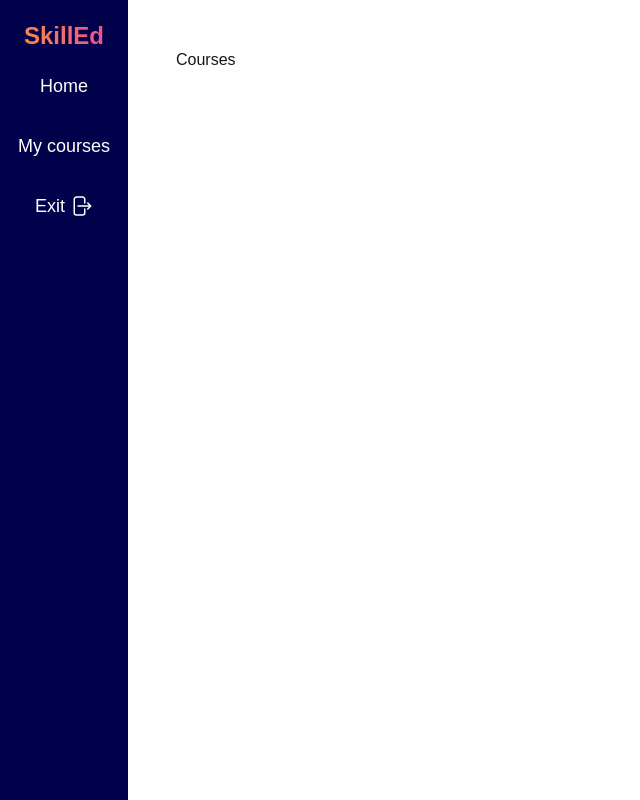
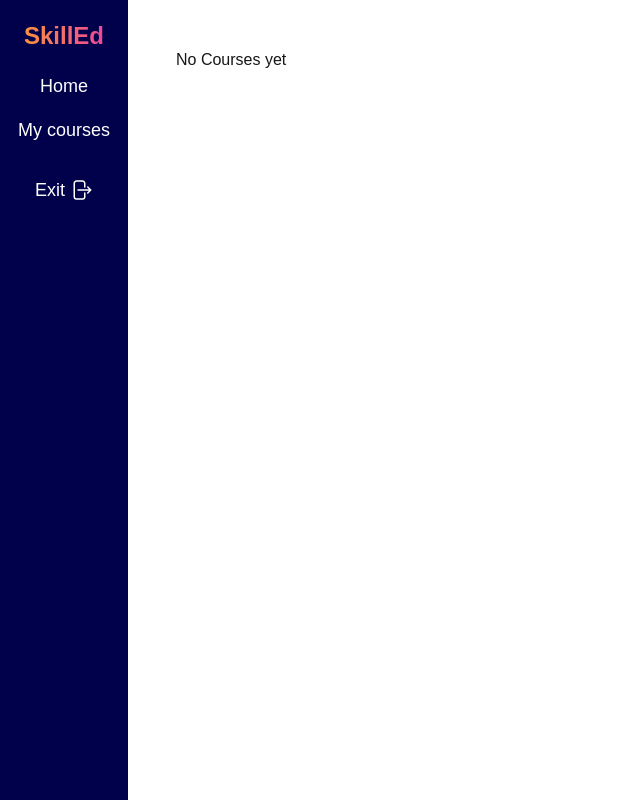
Before and after one commit to mdkcode/learning-platform, a Next.js app: page /dashboard/courses in a window 1280 px wide. Shown: the whole page, without its empty margins (0-640 px from the left). Built offline with nearby package versions, Linux system fonts and the light colour scheme.

Commit message:
fix(): routes string fixes

```diff
--- a/app/dashboard/(overview)/VideoList.tsx
+++ b/app/dashboard/(overview)/VideoList.tsx
@@ -26,7 +26,7 @@ export function VideoList() {
   }, []);
 
   return (
-    <div className="flex gap-4">
+    <div className="flex gap-5">
       {videos.map((video) => (
         <CourseCard key={video.id} {...video} />
       ))}
--- a/app/dashboard/(overview)/page.tsx
+++ b/app/dashboard/(overview)/page.tsx
@@ -1,10 +1,10 @@
-import VideoList from "./VideoList";
+import { VideoList } from "./VideoList";
 
 export default function Page() {
   return (
     <main>
       <h1 className="my-5 text-3xl font-bold">Welcome</h1>
-      <h1 className="text-2xl">Take a look at the available courses</h1>
+      <h1 className="text-2xl mb-5">Take a look at the available courses</h1>
       <VideoList />
     </main>
   );
--- a/app/dashboard/courses/page.tsx
+++ b/app/dashboard/courses/page.tsx
@@ -1,3 +1,3 @@
 export default function Page() {
-  return <div>Courses</div>;
+  return <div>No Courses yet</div>;
 }
--- a/app/dashboard/layout.tsx
+++ b/app/dashboard/layout.tsx
@@ -1,8 +1,19 @@
+"use client";
+import { useState } from "react";
 import SideNav from "../ui/dashboard/sidenav";
+import { Bars3Icon } from "@heroicons/react/24/outline";
 
 const Layout = ({ children }: { children: React.ReactNode }) => {
+  const [isOpen, setIsOpen] = useState<boolean>(false);
   return (
-    <div className="flex h-screen flex-col md:flex-row md:overflow-hidden">
+    <div className="flex flex-col md:h-screen md:flex-row">
+      {/* Button to toggle the side navigation */}
+      <button
+        className="block md:hidden p-4"
+        onClick={() => setIsOpen((prev) => !prev)}
+      >
+        <Bars3Icon className="size-6" />
+      </button>
       <SideNav />
       <div className="flex-grow p-6 md:overflow-y-auto md:p-12">{children}</div>
     </div>
--- a/app/routes/routes.ts
+++ b/app/routes/routes.ts
@@ -1,5 +1,5 @@
 export const Routes = {
   DASHBOARD: "/dashboard",
   HOME: "/",
-  COURSES: "/courses",
+  COURSES: "dashboard/courses",
 };
--- a/app/ui/dashboard/CourseCard.tsx
+++ b/app/ui/dashboard/CourseCard.tsx
@@ -6,7 +6,7 @@ export const CourseCard = ({
   description,
 }: Omit<CourseVideoProps, "id">) => {
   return (
-    <div className="w-[400px] inline-block rounded-lg p-5 bg-gradient-to-b bg-gradient-to-b from-gray-100 via-gray-200 to-purple-300">
+    <div className="w-[400px] inline-block rounded-lg p-5 bg-gradient-to-b bg-gray-200">
       <h3 className="text-xl font-bold my-2">{title}</h3>
       <p className="mb-3">{description}</p>
       <video controls width="320" height="240">
--- a/app/ui/dashboard/sidenav.tsx
+++ b/app/ui/dashboard/sidenav.tsx
@@ -1,19 +1,21 @@
+import { Routes } from "@/app/routes/routes";
 import { ArrowRightStartOnRectangleIcon } from "@heroicons/react/24/outline";
 import Link from "next/link";
 
-export default function SideNav() {
 const menu = [
   {
     label: "Home",
-      href: "/dashboard",
+    href: Routes.DASHBOARD,
   },
   {
     label: "My courses",
-      href: "/dashboard/courses",
+    href: Routes.COURSES,
   },
 ];
+
+export default function SideNav() {
   return (
-    <div className="flex h-screen flex-col py-4 md:px-2 w bg-[#00004B] text-white w-[10%] text-center">
+    <div className="hidden h-screen py-4 md:block md:px-2 w bg-[#00004B] text-white w-[10%] text-center">
       <h1 className="text-2xl font-bold my-1 bg-gradient-to-r from-orange-400 to-pink-500 inline-block text-transparent bg-clip-text">
         SkillEd
       </h1>
@@ -22,7 +24,7 @@ export default function SideNav() {
           <p className="font-medium text-lg my-4">{label}</p>
         </Link>
       ))}
-      <Link href="/">
+      <Link href={Routes.HOME}>
         <div className="flex justify-center gap-1 items-center">
           <p className="font-medium text-lg my-4">Exit</p>
           <ArrowRightStartOnRectangleIcon className="size-6" />
```
Lines whose indentation alone changed are shown as unchanged.
